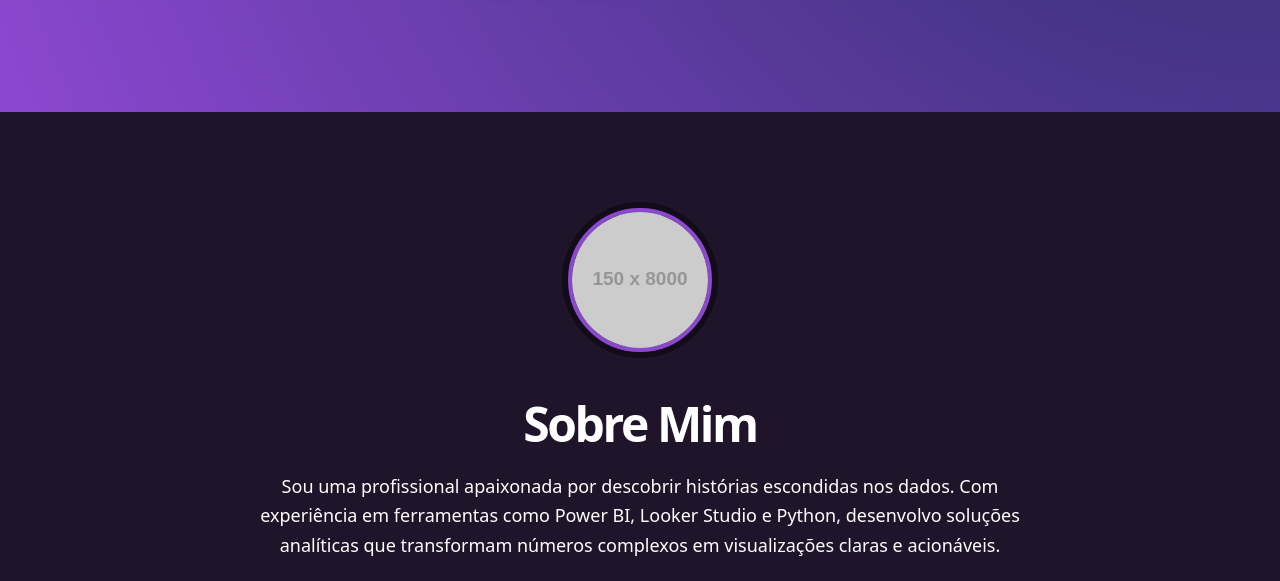
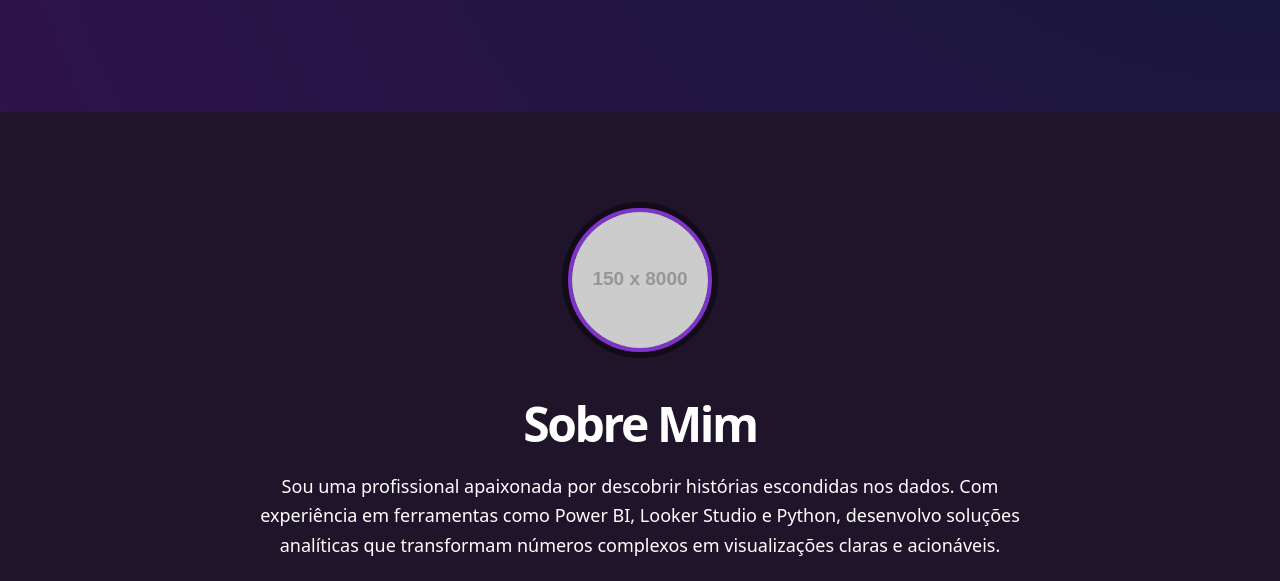
Before and after one commit to mariaefoliveira/mariaefoliveira.github.io, a plain HTML site: page index.html in a window 1280 px wide. Shown: the part 511-1092 px from the top of the page. Drawn offline with nearby package versions, Linux system fonts and the light colour scheme; placeholder pictures from the web are drawn by us.

Commit message:
Update index.html

```diff
--- a/index.html
+++ b/index.html
@@ -44,53 +44,51 @@
     <style>
         @layer base {
             :root {
-                /* Cores do Modo Claro (Padrão) */
-                --background: 220 25% 97%;
-                --foreground: 230 50% 15%;
-                --card: 0 0% 100%;
-                --card-foreground: 230 50% 15%;
-                --popover: 0 0% 100%;
-                --popover-foreground: 230 50% 15%;
-                --primary: 230 50% 25%;
-                --primary-foreground: 0 0% 98%;
-                --secondary: 270 40% 90%;
-                --secondary-foreground: 230 50% 15%;
-                --muted: 220 20% 92%;
-                --muted-foreground: 230 20% 45%;
-                --accent: 270 60% 55%;
-                --accent-foreground: 0 0% 98%;
-                --destructive: 0 84.2% 60.2%;
-                --destructive-foreground: 0 0% 98%;
-                --border: 220 20% 88%;
-                --input: 220 20% 88%;
-                --ring: 270 60% 55%;
-                --radius: 0.75rem;
-                --gradient-start: 230 50% 25%;
-                --gradient-end: 270 60% 55%;
-            }
-            .dark {
-                /* Modo escuro: fundo roxo bem escuro/quase preto, textos brancos */
-                --background: 270 35% 7%; /* Roxo bem escuro (quase preto, harmoniza com o roxo do gradiente) */
-                --foreground: 0 0% 100%; /* Branco puro para texto principal */
-                --card: 270 35% 12%; /* Card um pouco mais claro que o fundo */
-                --card-foreground: 0 0% 100%; /* Branco puro para texto em card */
+                --background: 270 35% 7%; /* Fundo geral: roxo quase preto */
+                --foreground: 0 0% 100%; /* Branco puro */
+                --card: 270 35% 12%; /* Card mais claro */
+                --card-foreground: 0 0% 100%;
                 --popover: 270 35% 12%;
                 --popover-foreground: 0 0% 100%;
-                --primary: 270 60% 55%; /* Roxo médio para gradiente/botões */
+                --primary: 270 60% 30%; /* Header: roxo escuro */
                 --primary-foreground: 0 0% 100%;
                 --secondary: 270 40% 20%; /* Roxo escuro para elementos secundários */
                 --secondary-foreground: 0 0% 100%;
-                --muted: 270 20% 25%; /* Roxo acinzentado para textos muted */
-                --muted-foreground: 0 0% 98%; /* Quase branco para textos muted */
-                --accent: 270 60% 55%;
+                --muted: 270 20% 25%; /* Roxo acinzentado */
+                --muted-foreground: 0 0% 98%;
+                --accent: 270 60% 50%; /* Roxo médio para ícones/acento */
                 --accent-foreground: 0 0% 100%;
                 --destructive: 0 62.8% 50.6%;
                 --destructive-foreground: 0 0% 98%;
-                --border: 270 20% 25%; /* Roxo acinzentado para bordas */
-                --input: 270 20% 15%; /* Roxo acinzentado para inputs */
-                --ring: 270 60% 55%;
-                --gradient-start: 230 50% 25%; /* Azul escuro */
-                --gradient-end: 270 60% 55%; /* Roxo médio */
+                --border: 270 20% 25%;
+                --input: 270 20% 15%;
+                --ring: 270 60% 50%;
+                --radius: 0.75rem;
+                --gradient-start: 230 50% 15%; /* Azul escuro para início do gradiente */
+                --gradient-end: 270 60% 18%; /* Roxo bem escuro para fim do gradiente hero */
+            }
+            .dark {
+                --background: 270 35% 7%;
+                --foreground: 0 0% 100%;
+                --card: 270 35% 12%;
+                --card-foreground: 0 0% 100%;
+                --popover: 270 35% 12%;
+                --popover-foreground: 0 0% 100%;
+                --primary: 270 60% 30%;
+                --primary-foreground: 0 0% 100%;
+                --secondary: 270 40% 20%;
+                --secondary-foreground: 0 0% 100%;
+                --muted: 270 20% 25%;
+                --muted-foreground: 0 0% 98%;
+                --accent: 270 60% 50%;
+                --accent-foreground: 0 0% 100%;
+                --destructive: 0 62.8% 50.6%;
+                --destructive-foreground: 0 0% 98%;
+                --border: 270 20% 25%;
+                --input: 270 20% 15%;
+                --ring: 270 60% 50%;
+                --gradient-start: 230 50% 15%;
+                --gradient-end: 270 60% 18%;
             }
             * { @apply border-border; }
             body { @apply bg-background text-foreground; }
@@ -103,23 +101,23 @@
         @keyframes accordion-up { from { height: var(--radix-accordion-content-height); } to { height: 0; } }
         .card-hover:hover { transform: translateY(-4px); box-shadow: 0 20px 25px -5px hsl(var(--accent) / 0.1); }
         .image-hover:hover { transform: scale(1.1); }
-        /* Garantir branco puro em header/footer e textos principais */
         header, footer, header *, footer *, .text-foreground, .text-primary-foreground, .text-muted-foreground, .text-secondary-foreground {
             color: #fff !important;
         }
     </style>
 </head>
 <body class="min-h-screen">
-    <header class="sticky top-0 z-50 w-full border-b border-border/40 bg-background/95 backdrop-blur supports-[backdrop-filter]:bg-background/60">
+    <!-- Header com roxo profundo -->
+    <header class="sticky top-0 z-50 w-full border-b border-border/40 bg-primary/90 backdrop-blur supports-[backdrop-filter]:bg-primary/80">
         <div class="container flex h-16 items-center justify-between">
             <div class="flex items-center gap-2">
                 <i class="fas fa-chart-line text-accent h-6 w-6"></i>
-                <!-- Data Portfolio com gradiente azul-roxo e texto branco -->
                 <span class="text-xl font-bold bg-gradient-primary bg-clip-text text-transparent">Data Portfolio</span>
             </div>
         </div>
     </header>
 
+    <!-- Hero Section com roxo bem escuro -->
     <section class="relative overflow-hidden bg-gradient-radial py-20 md:py-32">
         <div class="container px-4 md:px-6">
             <div class="flex flex-col items-center space-y-8 text-center">
```
